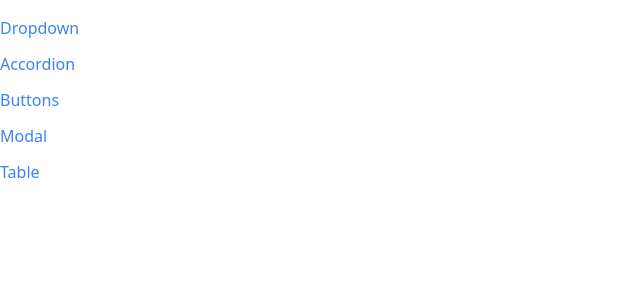
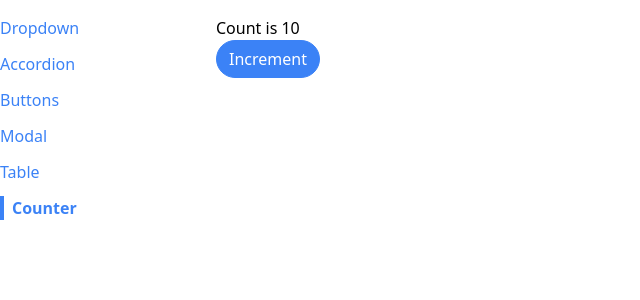
Before and after one commit to justanindieguy/react-course, a React (Create React App) app in the folder comps/: page /counter in a window 1280 px wide. Shown: the top 300 px of the page, without its empty margins (0-640 px from the left). Built offline with nearby package versions, Linux system fonts and the light colour scheme.

Commit message:
create CounterPage component and add it to routes and sidebar

```diff
--- a/comps/src/App.tsx
+++ b/comps/src/App.tsx
@@ -5,6 +5,7 @@ import AccordionPage from './pages/AccordionPage';
 import ButtonPage from './pages/ButtonPage';
 import ModalPage from './pages/ModalPage';
 import TablePage from './pages/TablePage';
+import CounterPage from './pages/CounterPage';
 
 const App: React.FC = () => {
   return (
@@ -26,6 +27,9 @@ const App: React.FC = () => {
         <Route path="/table">
           <TablePage />
         </Route>
+        <Route path="/counter">
+          <CounterPage initialCount={10} />
+        </Route>
       </div>
     </div>
   );
--- a/comps/src/components/Sidebar.tsx
+++ b/comps/src/components/Sidebar.tsx
@@ -8,6 +8,7 @@ const Sidebar = () => {
     { label: 'Buttons', path: '/buttons' },
     { label: 'Modal', path: '/modal' },
     { label: 'Table', path: '/table' },
+    { label: 'Counter', path: '/counter' },
   ];
 
   const renderedLinks: JSX.Element[] = links.map(({ label, path }) => {
--- /dev/null
+++ b/comps/src/pages/CounterPage.tsx
@@ -0,0 +1,27 @@
+import { useEffect, useState } from 'react';
+import Button from '../components/Button';
+
+interface CounterPageProps {
+  initialCount: number;
+}
+
+const CounterPage: React.FC<CounterPageProps> = ({ initialCount }) => {
+  const [count, setCount] = useState(initialCount);
+
+  useEffect(() => {
+    console.log(count);
+  }, [count]);
+
+  const handleClick = () => setCount(count + 1);
+
+  return (
+    <div>
+      <h1>Count is {count}</h1>
+      <Button primary rounded onClick={handleClick}>
+        Increment
+      </Button>
+    </div>
+  );
+};
+
+export default CounterPage;
```
